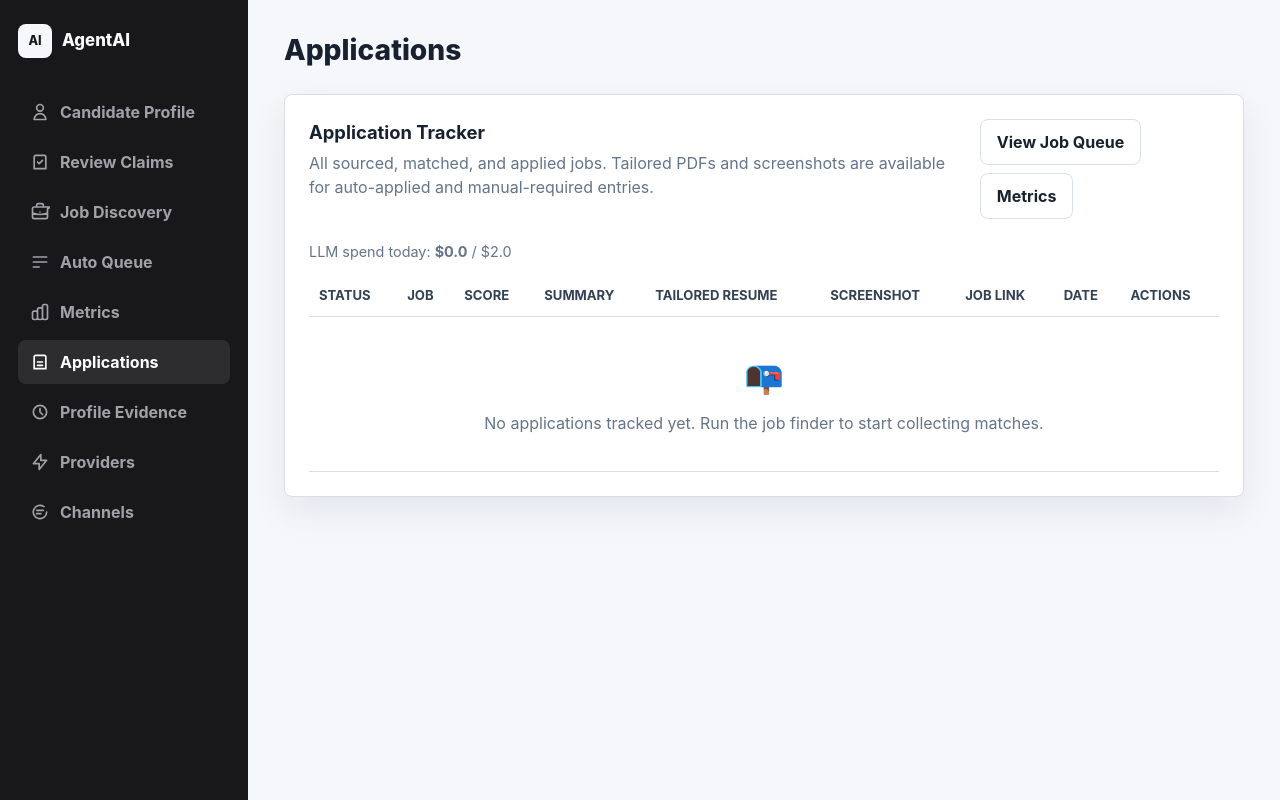
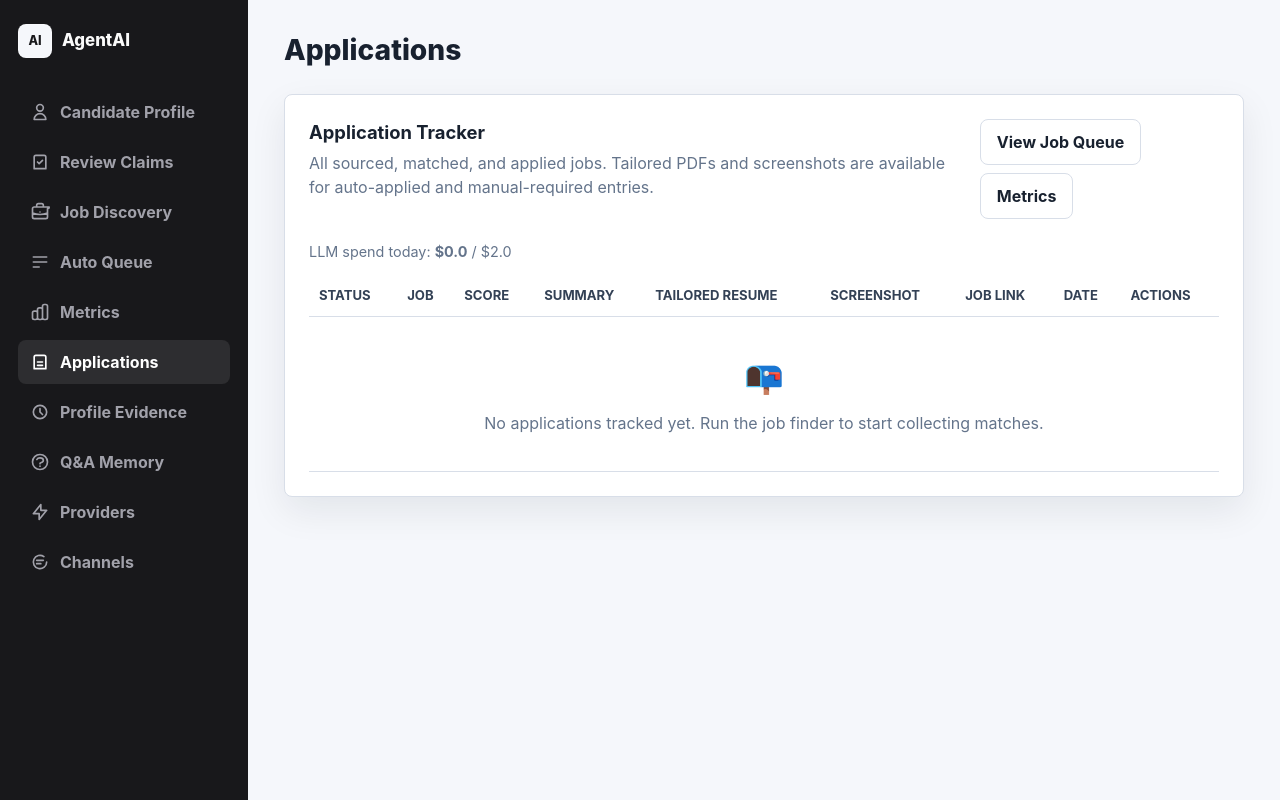
Before and after one commit to ArPaN-DS/JobScout-AI, a Django app: page /applications/ in a window 1280 px wide. Run offline with Django 5.2, Linux system fonts and the light colour scheme; the visitor is signed in with stand-in values (Sample User, id 1); data that the repository does not hold is empty.

Commit message:
templates: Add Recruiter Q&A Memory link to navigation header

```diff
--- a/templates/base.html
+++ b/templates/base.html
@@ -78,6 +78,14 @@
                     </svg>
                     Profile Evidence
                 </a>
+                <a href="{% url 'qa_dashboard' %}"
+                    class="nav-link {% if request.resolver_match.url_name == 'qa_dashboard' %}active{% endif %}">
+                    <svg class="icon" fill="none" stroke="currentColor" viewBox="0 0 24 24">
+                        <path stroke-linecap="round" stroke-linejoin="round" stroke-width="2"
+                            d="M8.228 9c.549-1.165 2.03-2 3.772-2 2.21 0 4 1.343 4 3 0 1.4-1.278 2.575-3.006 2.907-.542.104-.994.54-.994 1.093m0 3h.01M21 12a9 9 0 11-18 0 9 9 0 0118 0z"></path>
+                    </svg>
+                    Q&A Memory
+                </a>
                 <a href="{% url 'provider_settings' %}"
                     class="nav-link {% if request.resolver_match.url_name == 'provider_settings' %}active{% endif %}">
                     <svg class="icon" fill="none" stroke="currentColor" viewBox="0 0 24 24">
```
